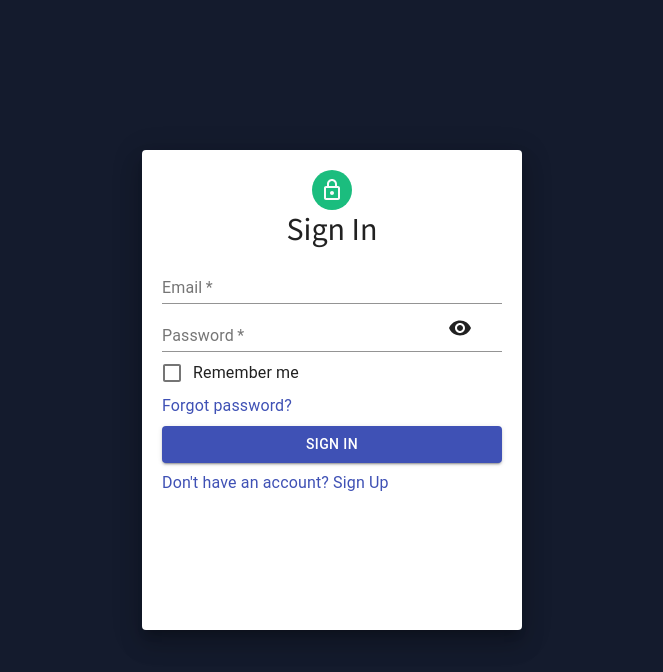
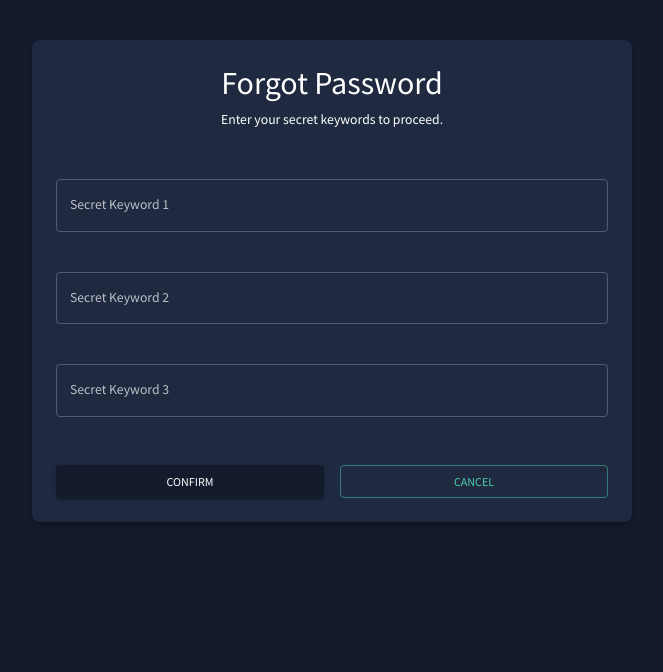
Before and after one commit to rylCodes/react-mis-admin, a React (Vite) app: page /forgot-password in a window 1280 px wide. Before the commit this address led to /. Shown: the top 672 px of the page, without its empty margins (308-971 px from the left). Built offline with nearby package versions, Linux system fonts and the light colour scheme.

Commit message:
chore: update forgot password component, remove signup link

```diff
--- a/src/components/Login.jsx
+++ b/src/components/Login.jsx
@@ -152,11 +152,11 @@ const Login = () => {
           </Button>
         </form>
         {/* Link to Sign Up Page */}
-        <Typography>
+        {/* <Typography>
           <Link href="/signup" style={{ textDecoration: "none" }}>
             Don't have an account? Sign Up
           </Link>
-        </Typography>
+        </Typography> */}
       </Paper>
     </Grid>
   );
--- a/src/components/forgotPassword.jsx
+++ b/src/components/forgotPassword.jsx
@@ -1,102 +1,97 @@
-import React, { useContext, useEffect, useState } from "react";
+import React, { useState } from "react";
 import {
   useTheme,
   Container,
-  FormControl,
-  InputLabel,
-  Select,
-  MenuItem,
   TextField,
   Button,
   Grid,
-  FormHelperText,
   Box,
 } from "@mui/material";
 import { tokens } from "../theme";
-import { AuthContext } from "../context/AuthContext";
-import { useNavigate } from "react-router-dom";
+import { useNavigate } from "react-router-dom"; // For navigation
+import axios from "axios"; // For making API requests
 
 const ForgotPassword = () => {
   const theme = useTheme();
   const colors = tokens(theme.palette.mode);
+  const navigate = useNavigate(); // Initialize navigation
 
-  const { authToken } = useContext(AuthContext);
-  const navigate = useNavigate();
+  const [secretKeywords, setSecretKeywords] = useState({
+    keyword1: "",
+    keyword2: "",
+    keyword3: "",
+  });
 
-  useEffect(() => {
-    if (!authToken) {
-      navigate("/");
-    }
-  }, [authToken, navigate]);
+  const [error, setError] = useState({
+    keyword1: false,
+    keyword2: false,
+    keyword3: false,
+  });
 
-  const questions = [
-    "What is your favorite color?",
-    "What was the name of your pet?",
-    "When was the gym built?",
-  ];
+  const [loading, setLoading] = useState(false); // To handle loading state
 
-  const [selectedQuestions, setSelectedQuestions] = useState({
-    question1: "",
-    question2: "",
-    question3: "",
-  });
-  const [answers, setAnswers] = useState({
-    answer1: "",
-    answer2: "",
-    answer3: "",
-  });
-  const [error, setError] = useState(false); // State to manage error handling
-
-  const handleQuestionChange = (event, questionKey) => {
-    setSelectedQuestions((prev) => ({
+  // Handle the keyword input changes
+  const handleKeywordChange = (event, keywordKey) => {
+    setSecretKeywords((prev) => ({
       ...prev,
-      [questionKey]: event.target.value,
+      [keywordKey]: event.target.value,
     }));
   };
 
-  const handleAnswerChange = (event, answerKey) => {
-    setAnswers((prev) => ({
-      ...prev,
-      [answerKey]: event.target.value,
-    }));
-  };
+  // Handle form submission
+  const handleConfirm = async () => {
+    // Validate input fields
+    const newError = {
+      keyword1: !secretKeywords.keyword1,
+      keyword2: !secretKeywords.keyword2,
+      keyword3: !secretKeywords.keyword3,
+    };
 
-  const handleConfirm = () => {
-    if (
-      Object.values(selectedQuestions).every((q) => q) &&
-      Object.values(answers).every((a) => a)
-    ) {
-      // Simulate answering correctly
-      alert(
-        `Questions and Answers:\n1. ${selectedQuestions.question1}: ${answers.answer1}\n2. ${selectedQuestions.question2}: ${answers.answer2}\n3. ${selectedQuestions.question3}: ${answers.answer3}`
-      );
-      // Redirect to the password reset page
-      window.location.href = "/change-password"; // Redirect to reset password page
-    } else {
-      setError(true); // Trigger error state if some fields are empty
+    setError(newError);
+
+    // If no errors, proceed to send data
+    if (!Object.values(newError).some((value) => value)) {
+      setLoading(true);
+      try {
+        const response = await axios.post(
+          "https://your-api-url.com/api/admin/add-security-answer", // Update with your actual API endpoint
+          {
+            secret_keyword_1: secretKeywords.keyword1,
+            secret_keyword_2: secretKeywords.keyword2,
+            secret_keyword_3: secretKeywords.keyword3,
+          },
+          {
+            headers: {
+              Authorization: `Bearer ${localStorage.getItem("token")}`, // Token if needed
+            },
+          }
+        );
+        alert(response.data.message); // Show success message
+        navigate("/change-password"); // Navigate to password reset page
+      } catch (error) {
+        // Handle API error
+        console.error("Error submitting secret keywords:", error);
+        alert(
+          error.response?.data?.error || "An error occurred. Please try again."
+        );
+      } finally {
+        setLoading(false);
+      }
     }
   };
 
+  // Reset form
   const handleCancel = () => {
-    setSelectedQuestions({
-      question1: "",
-      question2: "",
-      question3: "",
+    setSecretKeywords({
+      keyword1: "",
+      keyword2: "",
+      keyword3: "",
     });
-    setAnswers({
-      answer1: "",
-      answer2: "",
-      answer3: "",
+    setError({
+      keyword1: false,
+      keyword2: false,
+      keyword3: false,
     });
-    setError(false);
-  };
-
-  const getAvailableQuestions = (selectedKey) => {
-    return questions.filter(
-      (q) =>
-        !Object.values(selectedQuestions).includes(q) ||
-        selectedQuestions[selectedKey] === q
-    );
   };
 
   return (
@@ -104,57 +99,29 @@ const ForgotPassword = () => {
       maxWidth="sm"
       sx={{
         marginTop: 5,
-        backgroundColor: colors.primary[400], // Light background color
+        backgroundColor: colors.primary[400],
         padding: 3,
         borderRadius: 2,
         boxShadow: 3,
-        backgroundSize: "cover",
-        backgroundPosition: "center",
       }}
     >
       <Box sx={{ textAlign: "center", marginBottom: 4 }}>
         <h2>Forgot Password</h2>
-        <p>Answer the following security questions to proceed.</p>
+        <p>Enter your secret keywords to proceed.</p>
       </Box>
 
       <Grid container spacing={2}>
-        {["question1", "question2", "question3"].map((questionKey, index) => (
-          <Grid item xs={12} key={questionKey}>
-            <FormControl
-              fullWidth
-              margin="normal"
-              error={error && !selectedQuestions[questionKey]}
-            >
-              <InputLabel>Question {index + 1}</InputLabel>
-              <Select
-                value={selectedQuestions[questionKey]}
-                onChange={(e) => handleQuestionChange(e, questionKey)}
-              >
-                {getAvailableQuestions(questionKey).map((q, i) => (
-                  <MenuItem value={q} key={i}>
-                    {q}
-                  </MenuItem>
-                ))}
-              </Select>
-              {error && !selectedQuestions[questionKey] && (
-                <FormHelperText>
-                  Question {index + 1} is required
-                </FormHelperText>
-              )}
-            </FormControl>
-
+        {["keyword1", "keyword2", "keyword3"].map((keywordKey, index) => (
+          <Grid item xs={12} key={keywordKey}>
             <TextField
               fullWidth
               margin="normal"
-              label={`Answer ${index + 1}`}
-              value={answers[`answer${index + 1}`]}
-              onChange={(e) => handleAnswerChange(e, `answer${index + 1}`)}
-              error={error && !answers[`answer${index + 1}`]}
-              helperText={
-                error && !answers[`answer${index + 1}`]
-                  ? "Answer is required"
-                  : ""
-              }
+              label={`Secret Keyword ${index + 1}`}
+              type="password" // Using password type for security
+              value={secretKeywords[keywordKey]}
+              onChange={(e) => handleKeywordChange(e, keywordKey)}
+              error={error[keywordKey]}
+              helperText={error[keywordKey] ? "Secret keyword is required" : ""}
             />
           </Grid>
         ))}
@@ -167,8 +134,9 @@ const ForgotPassword = () => {
             color="primary"
             onClick={handleConfirm}
             sx={{ width: "100%" }}
+            disabled={loading}
           >
-            Confirm
+            {loading ? "Submitting..." : "Confirm"}
           </Button>
         </Grid>
         <Grid item xs={6}>
@@ -177,6 +145,7 @@ const ForgotPassword = () => {
             color="secondary"
             onClick={handleCancel}
             sx={{ width: "100%" }}
+            disabled={loading}
           >
             Cancel
           </Button>
```
